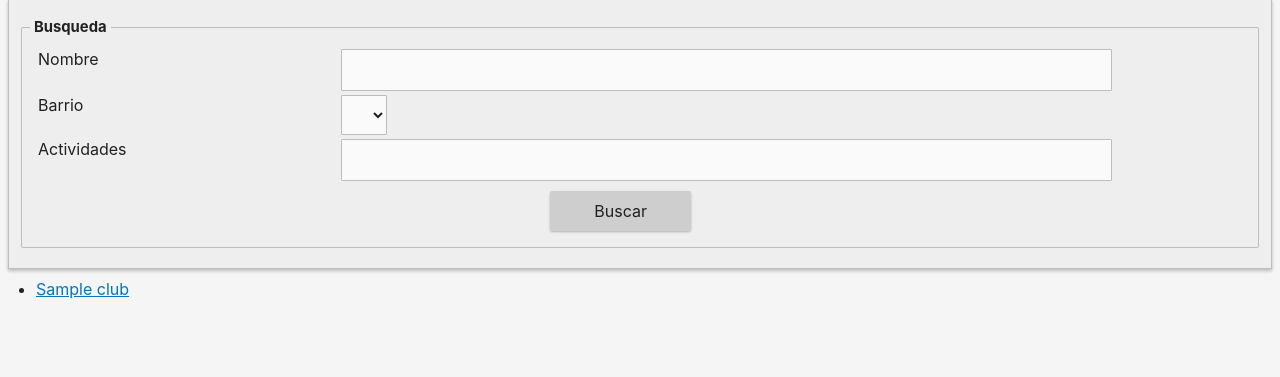
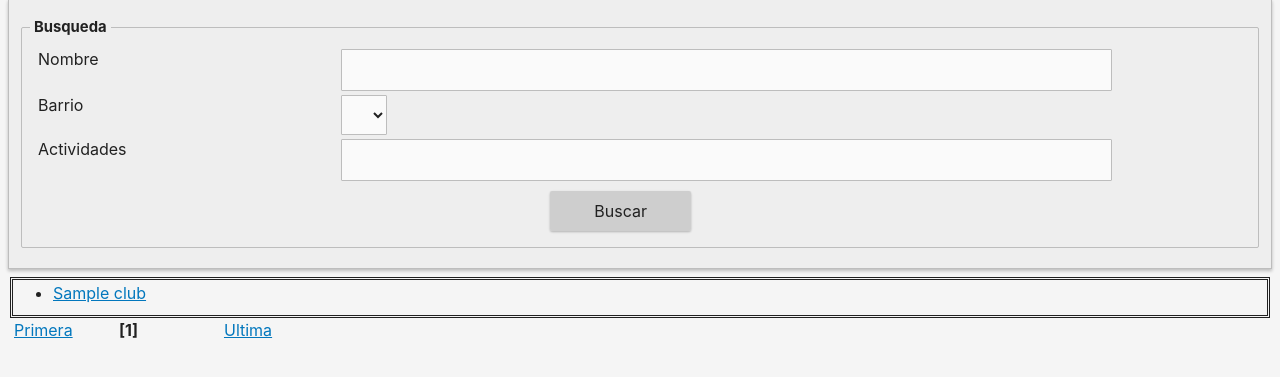
Before and after one commit to mat105/Clubes, a Flask app: page /clubes in a window 1280 px wide. Shown: the part 111-488 px from the top of the page. Run offline with Flask 2, Linux system fonts and the light colour scheme; tables that the repository leaves empty hold one stand-in row (values such as "Sample post"); lists and menus that the app fills with data are empty; parts of the project's set-up code (start-up, migrations or seed data) failed here and were passed over.

Commit message:
Mejorado estilo y navegacion de la pagina

```diff
--- a/app.py
+++ b/app.py
@@ -6,12 +6,15 @@ from models import Club
 
 #barrios = None
 
+CLUBES_POR_PAGINA = 15
+
 @app.route('/clubes', methods=["GET"])
 def listado_clubes():
     nombre = flask.request.args.get("nombre")
     actividades = flask.request.args.get("actividades")
     barrio = flask.request.args.get("barrio")
     pagina = flask.request.args.get("p")
+    ipagina = 0
 
 
     clubs = Club.query
@@ -31,21 +34,23 @@ def listado_clubes():
     else:
         barrio = ""
 
+    cant_pags = clubs.count()//CLUBES_POR_PAGINA
 
     if pagina != None and len(pagina) > 0:
         ipagina = int(pagina)
-        cant_pags = clubs.count()//20
+        #cant_pags = clubs.count()//20
         if ipagina < 0 or ipagina > cant_pags:
             flask.abort(404)
-        else:
-            ipagina = 20 * ipagina
-        clubs = clubs.filter(Club.id > ipagina)
-    else:
-        cant_pags = clubs.count()//20
 
-    clubs = clubs.limit(20).all()
+        idpag = CLUBES_POR_PAGINA * ipagina
+        clubs = clubs.filter(Club.id > idpag)
+    #else:
+        #cant_pags = clubs.count()//20
+
+
+    clubs = clubs.limit(CLUBES_POR_PAGINA).all()
     querystr = "nombre={}&actividades={}&barrio={}".format(nombre,actividades,barrio)
-    return flask.render_template("listado.html", clubes=clubs, nombre=nombre, actividades=actividades, barrio=barrio, opbarrios=barrios, querystring=querystr, paginas=cant_pags)
+    return flask.render_template("listado.html", clubes=clubs, nombre=nombre, actividades=actividades, barrio=barrio, opbarrios=barrios, querystring=querystr, quepagina=ipagina, paginas=cant_pags)
 
 @app.route('/clubes/<int:id>', methods=["GET"])
 def info_club(id):
--- a/templates/listado.html
+++ b/templates/listado.html
@@ -37,15 +37,37 @@
         </div>
     </fieldset>
 </form>
-<div id="iclubes">
+<div id="ipage" class="container">
+<div id="iclubes" style="border-style:double">
+    <div class="row">
     <ul>
     {% for club in clubes %}
+    <div class="col-sm">
     <li> <a href="clubes/{{ club.id }}">{{ club.nombre }}</a> </li>
+    </div>
     {% endfor %}
     </ul>
+    </div>
+</div>
 </div>
 <div id="ipage" class="container">
 <div class="row">
-{% for pag in range(paginas) %} <a href="clubes?{{ querystring }}&p={{ pag }}"> {{ pag+1 }}-  </a> {% endfor %}
+<div class="col-sm-1">
+<a href="clubes?{{ querystring }}&p={{ 0 }}"> Primera </a>
+</div>
+{% for pag in range(quepagina-2, quepagina+3) %}
+{% if pag >= 0 and pag <= paginas %}
+<div class="col-sm-1">
+{% if pag != quepagina %}
+<a href="clubes?{{ querystring }}&p={{ pag }}"> {{ pag+1 }}</a>
+{% else %}
+<strong>[{{ pag+1 }}]</strong>
+{% endif %}
+</div>
+{% endif %}
+{% endfor %}
+<div class="col-sm-1">
+<a href="clubes?{{ querystring }}&p={{ paginas }}"> Ultima </a>
+</div>
 </div>
 {% endblock %}
```
